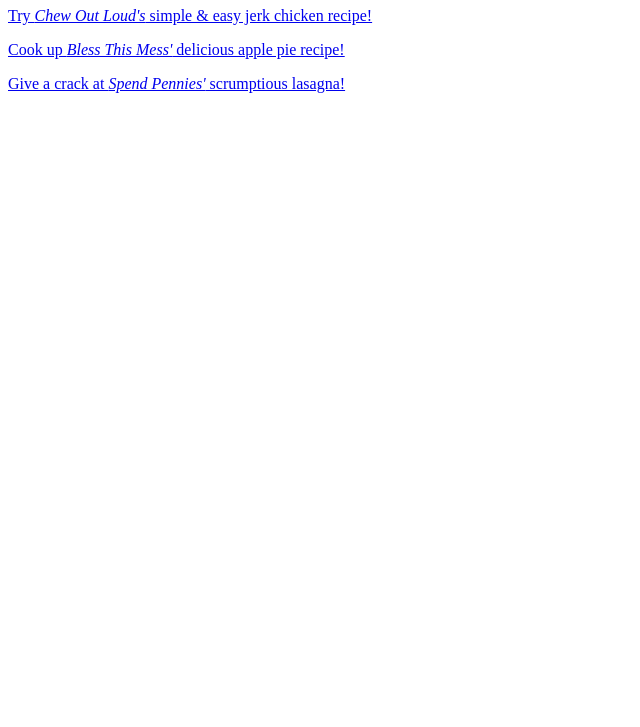
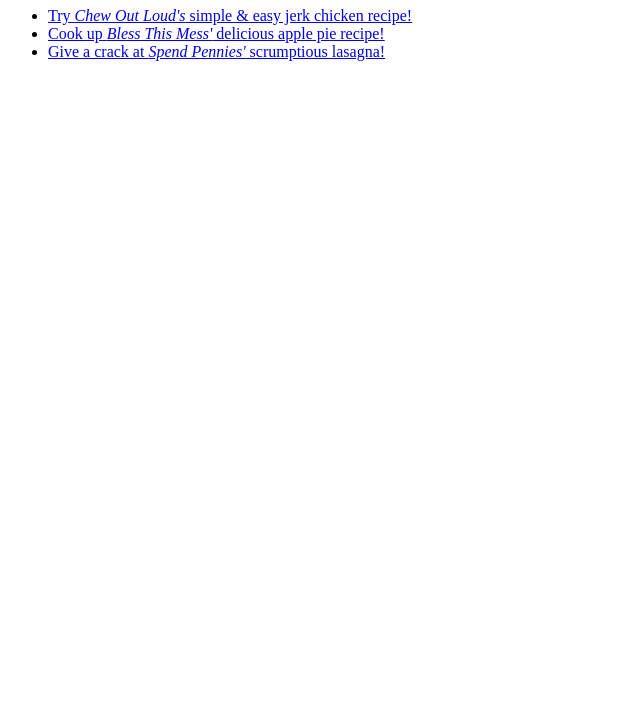
Before and after one commit to DBStirling/odin-recipes, a plain HTML site: page index.html in a window 1280 px wide. Shown: the part 73-800 px from the top of the page, without its empty margins (0-640 px from the left). Drawn offline with Linux system fonts and the light colour scheme.

Commit message:
update homepage with unordered list & recipe heading sizes

```diff
--- a/index.html
+++ b/index.html
@@ -7,17 +7,15 @@
 </head>
 <body>
     <h1>Odin Recipes</h1>
-    <p>
-    <a href="recipes/jerk-chicken.html">Try <em>Chew Out Loud's</em>
-    simple & easy jerk chicken recipe!</a>
-    </p>
-    <p>
-    <a href="recipes/apple-pie.html">Cook up <em>Bless This Mess'</em>
-    delicious apple pie recipe!</a>
-    </p>
-    <p>
-    <a href="recipes/lasagna.html">Give a crack at <em>Spend Pennies'</em>
-     scrumptious lasagna!</a>
-    </p>
+    <ul>
+        <li><a href="recipes/jerk-chicken.html">Try <em>Chew Out Loud's</em>
+        simple & easy jerk chicken recipe!</a></li>
+
+        <li><a href="recipes/apple-pie.html">Cook up <em>Bless This Mess'</em>
+        delicious apple pie recipe!</a></li>
+
+        <li><a href="recipes/lasagna.html">Give a crack at <em>Spend Pennies'</em>
+        scrumptious lasagna!</a></li>
+    </ul>
 </body>
 </html>
```
Also changed, not shown: recipes/apple-pie.html (+2 -2 lines), recipes/jerk-chicken.html (+2 -2 lines), recipes/lasagna.html (+2 -2 lines).
